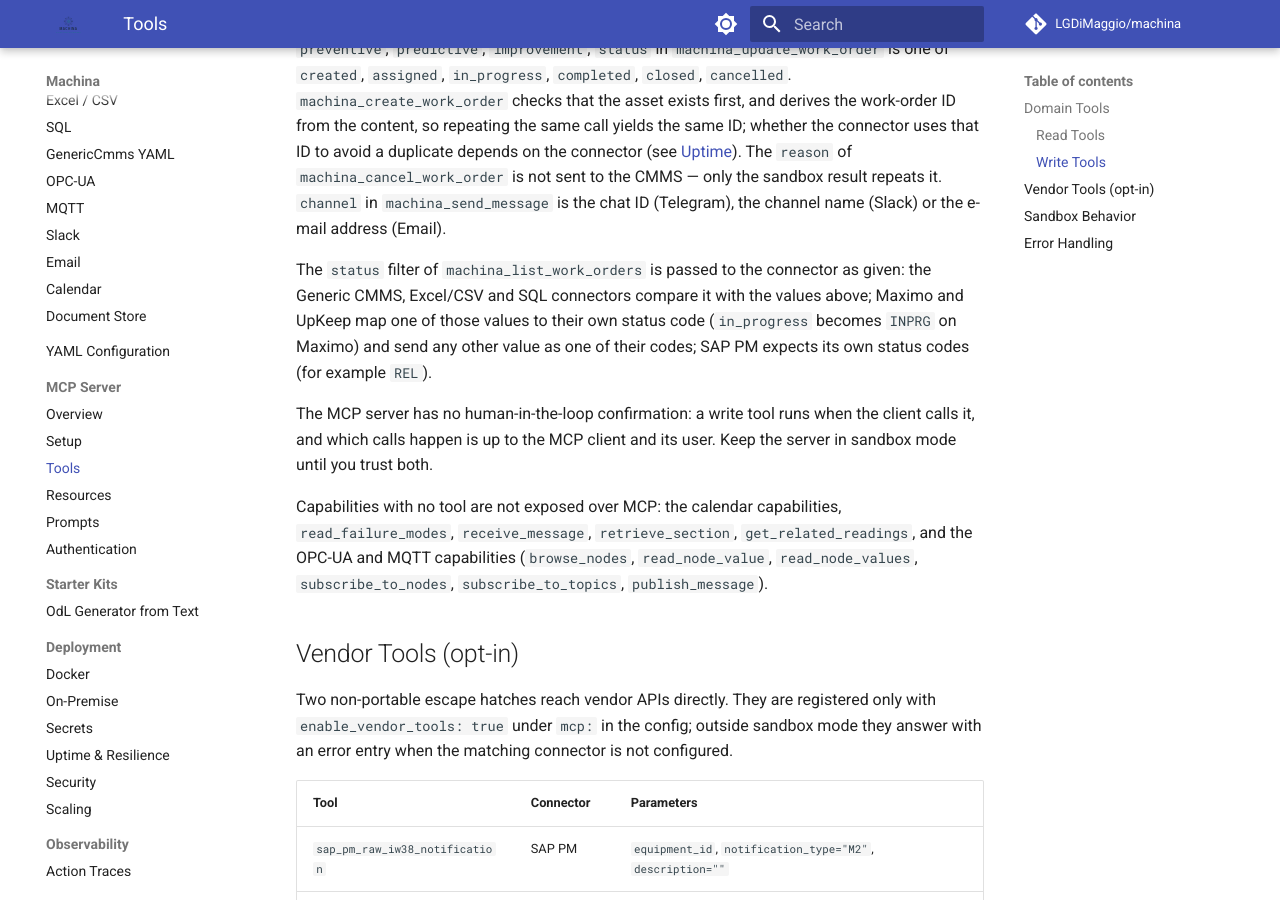
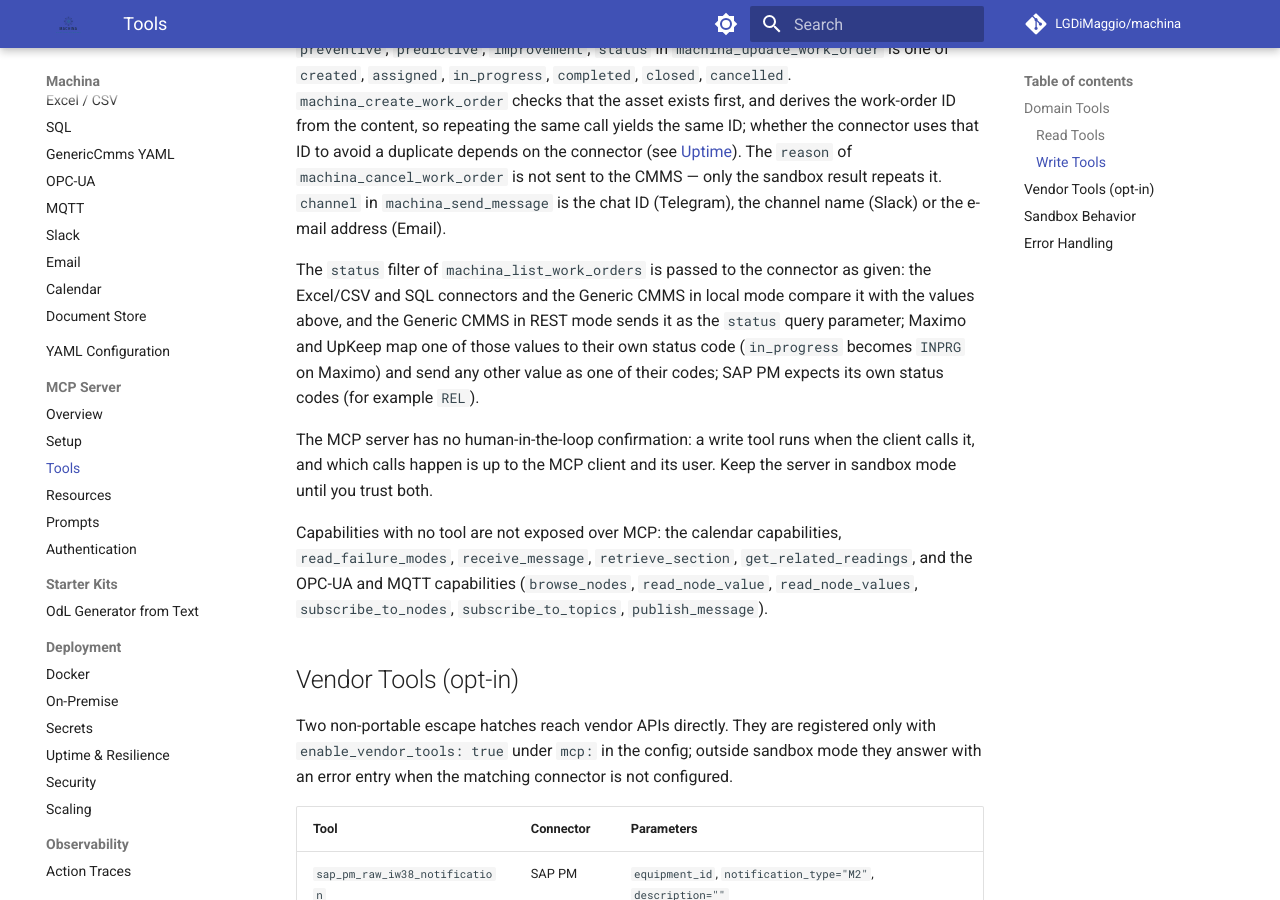
Before and after one commit to LGDiMaggio/machina, an MkDocs documentation site: the page built from docs/mcp/tools.md, in a window 1280 px wide and 900 px high, scrolled down 2063 px. Built offline with MkDocs 1.6.1 and Material for MkDocs 9.7.7, drawn with Linux system fonts in a browser that asks for light colours; comment, search, counter and statistics services are not loaded.

Commit message:
docs: state per connector how a status filter is read
The Generic CMMS compares a status filter with Machina's values only in
local mode; in REST mode it sends the filter as the status query
parameter. The changelog entry and docs/mcp/tools.md now say so. The
UpKeep page's example uses "completed", whose UpKeep value does not
depend on the in-progress/on-hold spelling fix in #108.

The read_work_orders tool description no longer offers a type filter:
the tool has no type parameter and the runtime ignores one.

Co-Authored-By: Claude Opus 5.5 <noreply@anthropic.com>

```diff
--- a/docs/mcp/tools.md
+++ b/docs/mcp/tools.md
@@ -69,10 +69,12 @@ repeats it. `channel` in `machina_send_message` is the chat ID (Telegram), the
 channel name (Slack) or the e-mail address (Email).
 
 The `status` filter of `machina_list_work_orders` is passed to the connector
-as given: the Generic CMMS, Excel/CSV and SQL connectors compare it with the
-values above; Maximo and UpKeep map one of those values to their own status
-code (`in_progress` becomes `INPRG` on Maximo) and send any other value as one
-of their codes; SAP PM expects its own status codes (for example `REL`).
+as given: the Excel/CSV and SQL connectors and the Generic CMMS in local mode
+compare it with the values above, and the Generic CMMS in REST mode sends it as
+the `status` query parameter; Maximo and UpKeep map one of those values to
+their own status code (`in_progress` becomes `INPRG` on Maximo) and send any
+other value as one of their codes; SAP PM expects its own status codes (for
+example `REL`).
 
 The MCP server has no human-in-the-loop confirmation: a write tool runs when
 the client calls it, and which calls happen is up to the MCP client and its
```
Also changed, not shown: CHANGELOG.md (+1 -1 lines), docs/connectors/upkeep.md (+1 -1 lines), 1 other file.
